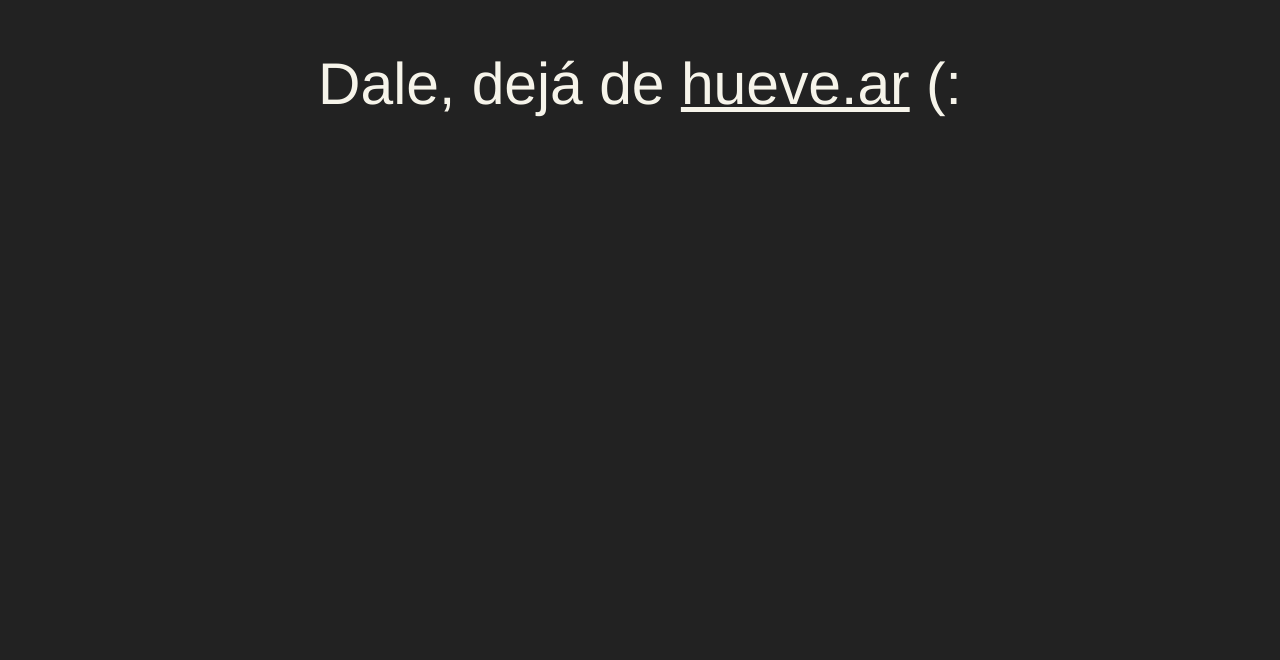
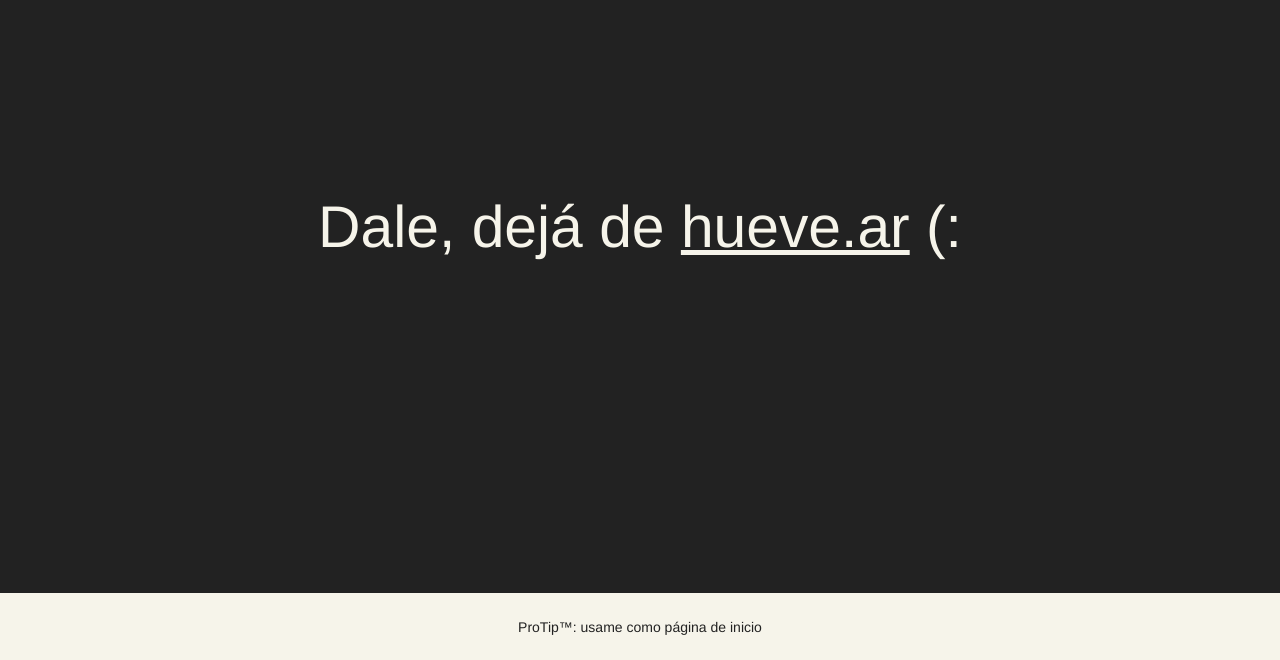
Before and after one commit to mgarciaisaia/deja.de.hueve.ar, a plain HTML site: page index.html in a window 1280 px wide. Shown: the part 140-800 px from the top of the page. Drawn offline with Linux system fonts and the light colour scheme.

Commit message:
Agrego invitación a usar como página de inicio
Fixes #1

```diff
--- a/index.html
+++ b/index.html
@@ -8,10 +8,12 @@
       * {
         -webkit-font-smoothing: antialiased;
         -moz-osx-font-smoothing: grayscale;
+        margin: 0;
+        padding: 0;
       }
       body {
         background-color: #222;
-        min-height: 100%;
+        min-height: 100vh;
         text-align: center;
         font: 14px "Helvetica Neue", "Helvetica", "Arial", sans-serif;
         color: #f6f4ea;
@@ -19,20 +21,29 @@
       a {
         color: #f6f4ea;
       }
-      .page-wrapper {
-        width: 100%;
-      }
       h1 {
         font-weight: normal;
         font-size: 4.2em;
-        margin-top: 15%;
-        margin-bottom: 0.8em;
+      }
+      .grid-container {
+        display: grid;
+        grid-template-rows: 11fr 1fr;
+      }
+      .center-with-flex {
+        display: flex;
+        align-items: center;
+        justify-content: center;
+      }
+      footer {
+        background-color: #f6f4ea;
+        color: #222;
       }
     </style>
   </head>
-  <body>
-    <div class="page-wrapper">
+  <body class="grid-container">
+    <span class="center-with-flex">
       <h1>Dale, dejá de <a href="https://hueve.ar">hueve.ar</a> (:</h1>
-    </div>
+    </span>
+    <footer class="center-with-flex">ProTip™: usame como página de inicio</footer>
   </body>
 </html>
```
